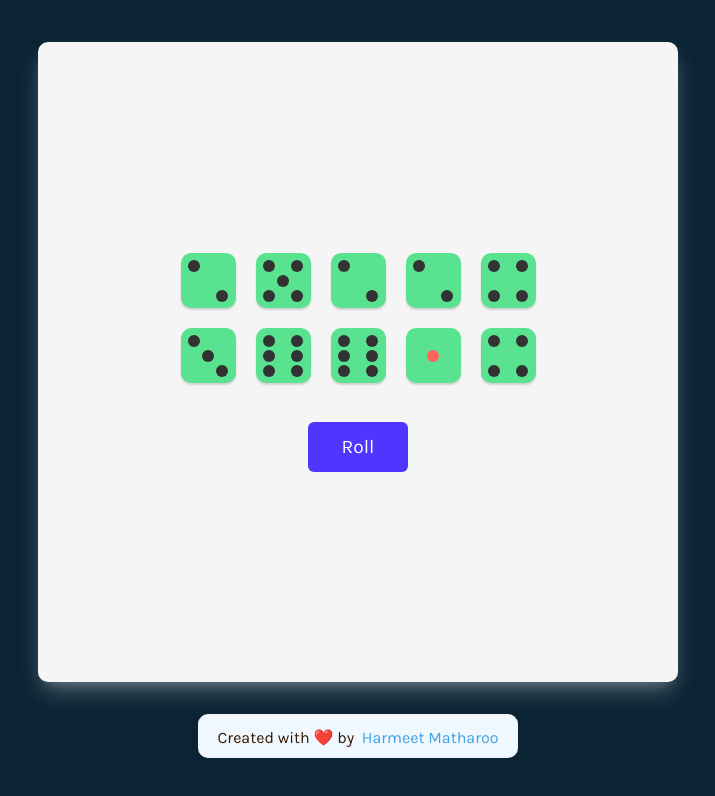
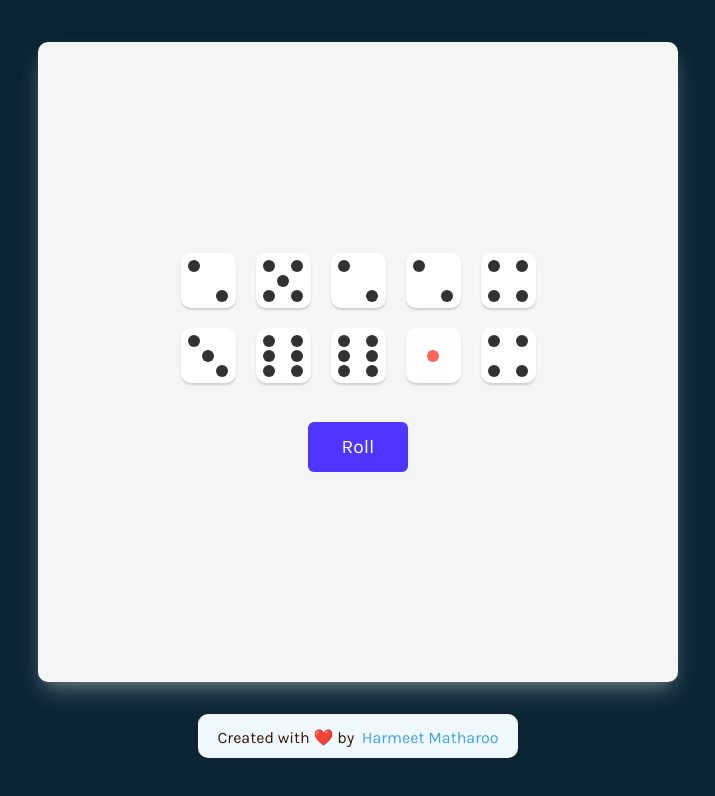
Before and after one commit to hmjatt/Tenzies-ReactJS, a React (Create React App) app in the folder tenzies/: page / in a window 1280 px wide. Shown: the top 796 px of the page, without its empty margins (282-997 px from the left). Built offline with nearby package versions, Linux system fonts and the light colour scheme.

Commit message:
Create `holdDice` function and pass it as a prop

```diff
--- a/tenzies/src/App.js
+++ b/tenzies/src/App.js
@@ -12,7 +12,7 @@ function App() {
         for (let i = 0; i < 10; i++) {
             newDice.push({
                 value: Math.ceil(Math.random() * 6),
-                isHeld: true,
+                isHeld: false,
                 id: nanoid()
             });
         }
@@ -23,8 +23,12 @@ function App() {
         setDice(allNewDice());
     }
 
+	function holdDice(id) {
+        console.log(id)
+    }
+
     const diceElements = dice.map((dice) => (
-        <Dice key={dice.id} value={dice.value} isHeld={dice.isHeld} />
+        <Dice key={dice.id} value={dice.value} isHeld={dice.isHeld} holdDice={() => holdDice(dice.id)} />
     ));
 
     return (
```
Also changed, not shown: 1 other file (tests, documents, lock files or other folders).
